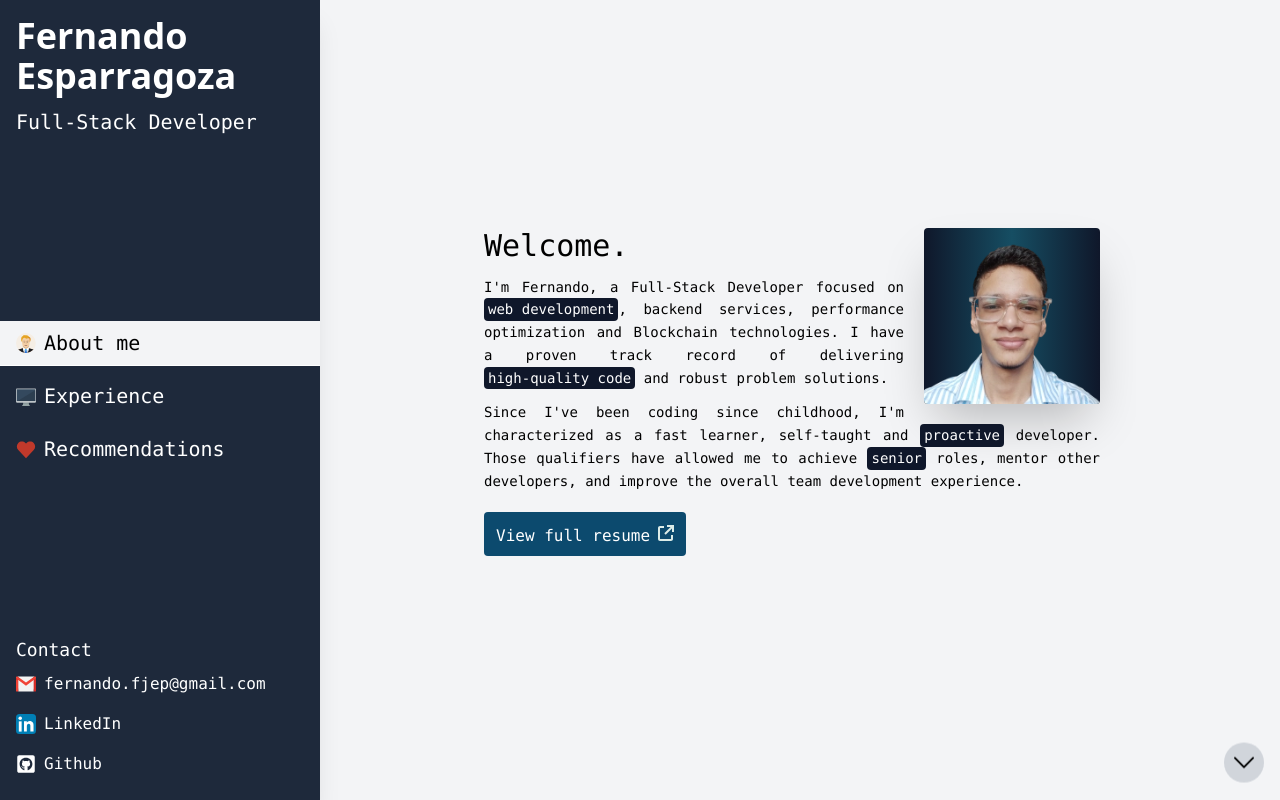
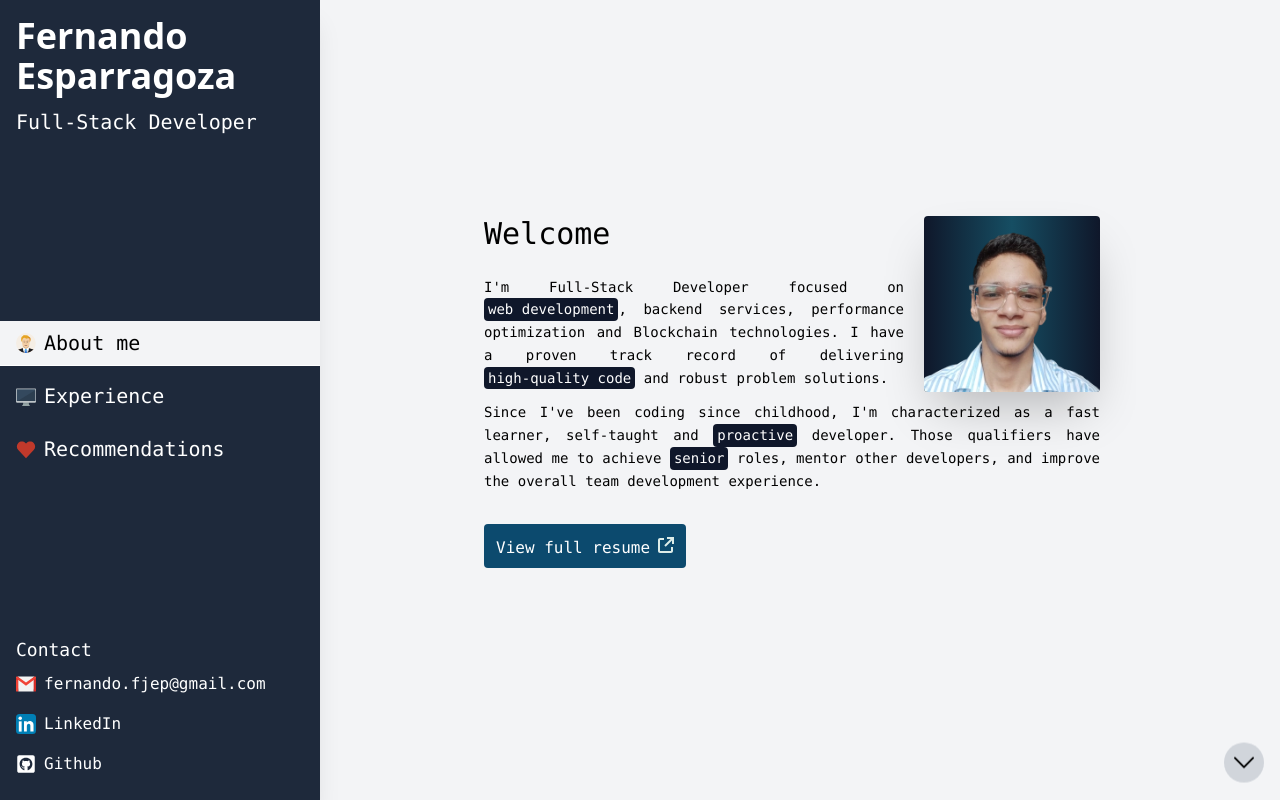
Before and after one commit to ferjep/ferjep.github.io, a Vue app: page / in a window 1280 px wide. Built offline with nearby package versions, Linux system fonts and the light colour scheme.

Commit message:
Text and spaces changes to about view

```diff
--- a/src/components/AboutView.vue
+++ b/src/components/AboutView.vue
@@ -23,12 +23,12 @@ const handleSeeMore = () => {
                     <div class="float-right ml-5 bg-gradient-to-r from-slate-900 via-cyan-900 to-slate-900 rounded overflow-hidden shadow-2xl">
                         <img :src="PhotoImg" class="w-28 h-28 sm:w-44 sm:h-44" alt="ferjep-photo"/>
                     </div>
-                    <h1 class="text-3xl mb-3">Welcome.</h1>
+                    <h1 class="text-3xl mb-6">Welcome</h1>
                     <p class="text-sm mb-3 leading-relaxed text-justify">
-                        I'm Fernando, a Full-Stack Developer focused on <BgText>web development</BgText>, backend services, performance optimization and Blockchain technologies.
+                        I'm Full-Stack Developer focused on <BgText>web development</BgText>, backend services, performance optimization and Blockchain technologies.
                         I have a proven track record of delivering <BgText>high-quality code</BgText> and robust problem solutions.
                     </p>
-                    <p class="text-sm mb-5 leading-relaxed text-justify">
+                    <p class="text-sm mb-8 leading-relaxed text-justify">
                         Since I've been coding since childhood, I'm characterized as a fast learner, self-taught and <BgText>proactive</BgText> developer.
                         Those qualifiers have allowed me to achieve <BgText>senior</BgText> roles, mentor other developers, and improve the overall team development experience.
                     </p>
```
